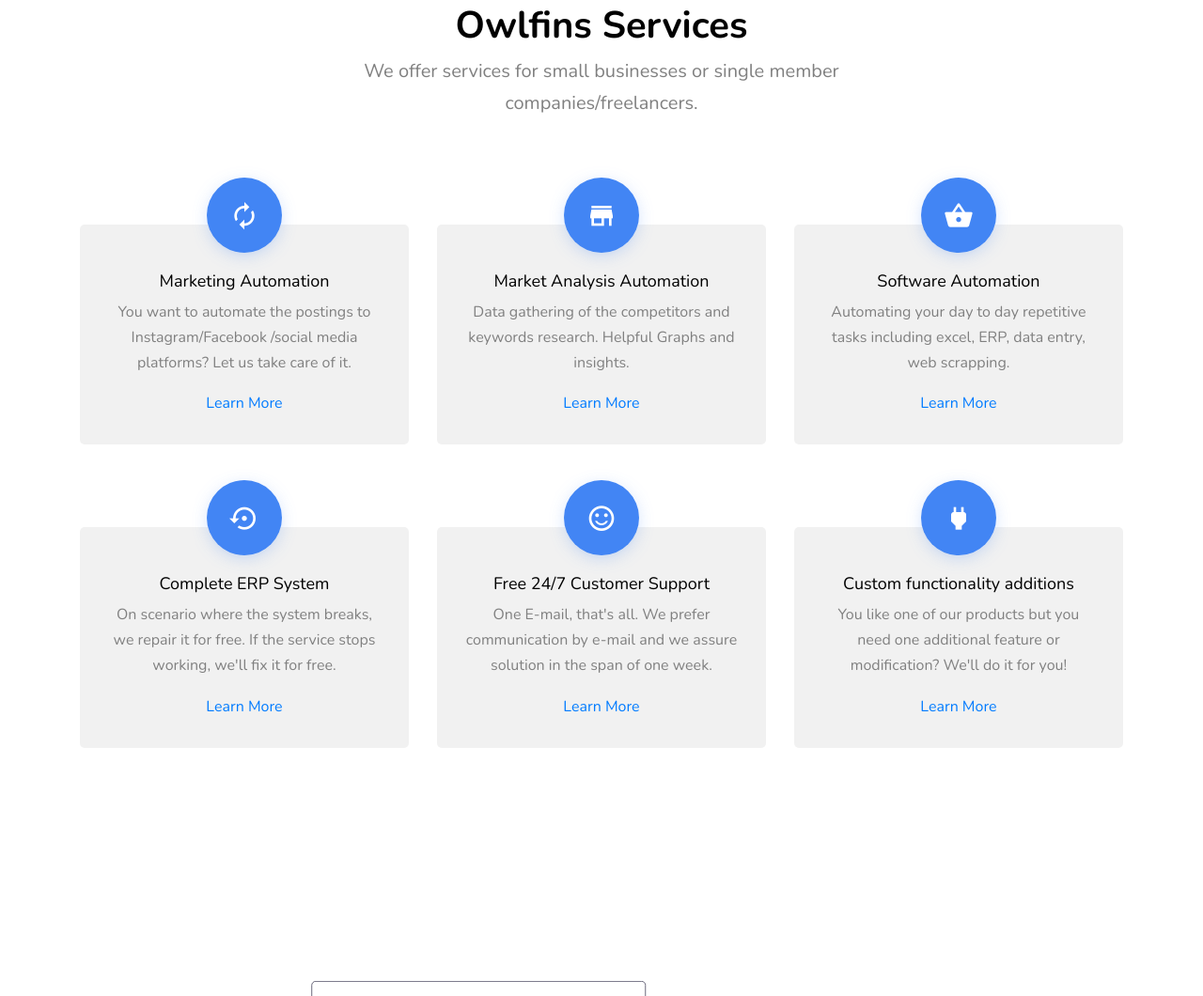
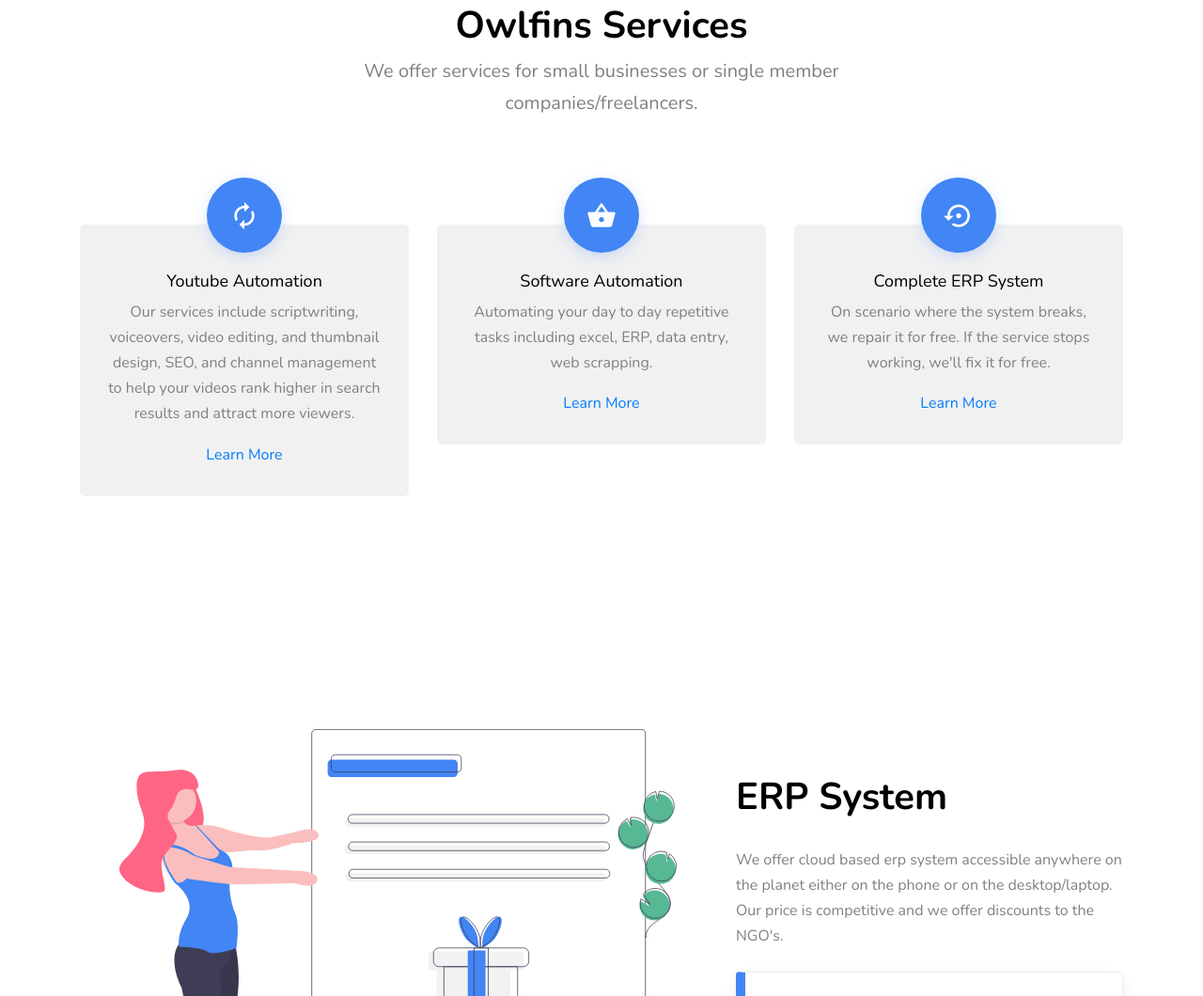
Before and after one commit to mujeebishaque/bahaar, a plain HTML site: page index.html in a window 1280 px wide. Shown: the part 877-1937 px from the top of the page at 94% size. Drawn offline with nearby package versions, Linux system fonts and the light colour scheme; files whose address does not match are found by name.

Commit message:
updated services

```diff
--- a/index.html
+++ b/index.html
@@ -89,24 +89,13 @@
 								<span class="icon-wrap"><span class="text-primary icon-autorenew"></span></span>
 							</div>
 							<div>
-								<h3>Marketing Automation</h3>
-								<p>You want to automate the postings to Instagram/Facebook /social media platforms? Let us take care of it.</p>
+								<h3>Youtube Automation</h3>
+								<p>Our services include scriptwriting, voiceovers, video editing, and thumbnail design, SEO, and channel management to help your videos rank higher in search results and attract more viewers.</p>
 								<p><a href="#">Learn More</a></p>
 							</div>
 						</div>
 					</div>
-					<div class="col-md-6 col-lg-4 mb-4 mb-lg-4" data-aos="fade-up" data-aos-delay="100">
-						<div class="unit-4 d-block">
-							<div class="unit-4-icon mb-3">
-								<span class="icon-wrap"><span class="text-primary icon-store_mall_directory"></span></span>
-							</div>
-							<div>
-								<h3>Market Analysis Automation</h3>
-								<p>Data gathering of the competitors and keywords research. Helpful Graphs and insights.</p>
-								<p><a href="#">Learn More</a></p>
-							</div>
-						</div>
-					</div>
+
 					<div class="col-md-6 col-lg-4 mb-4 mb-lg-4" data-aos="fade-up" data-aos-delay="200">
 						<div class="unit-4 d-block">
 							<div class="unit-4-icon mb-3">
@@ -131,30 +120,7 @@
 							</div>
 						</div>
 					</div>
-					<div class="col-md-6 col-lg-4 mb-4 mb-lg-4" data-aos="fade-up" data-aos-delay="100">
-						<div class="unit-4 d-block">
-							<div class="unit-4-icon mb-3">
-								<span class="icon-wrap"><span class="text-primary icon-sentiment_satisfied"></span></span>
-							</div>
-							<div>
-								<h3>Free 24/7 Customer Support</h3>
-								<p>One E-mail, that's all. We prefer communication by e-mail and we assure solution in the span of one week.</p>
-								<p><a href="#">Learn More</a></p>
-							</div>
-						</div>
-					</div>
-					<div class="col-md-6 col-lg-4 mb-4 mb-lg-4" data-aos="fade-up" data-aos-delay="200">
-						<div class="unit-4 d-block">
-							<div class="unit-4-icon mb-3">
-								<span class="icon-wrap"><span class="text-primary icon-power"></span></span>
-							</div>
-							<div>
-								<h3>Custom functionality additions</h3>
-								<p>You like one of our products but you need one additional feature or modification? We'll do it for you!</p>
-								<p><a href="#">Learn More</a></p>
-							</div>
-						</div>
-					</div>
+
 				</div>
 			</div>
 		</div>
```
